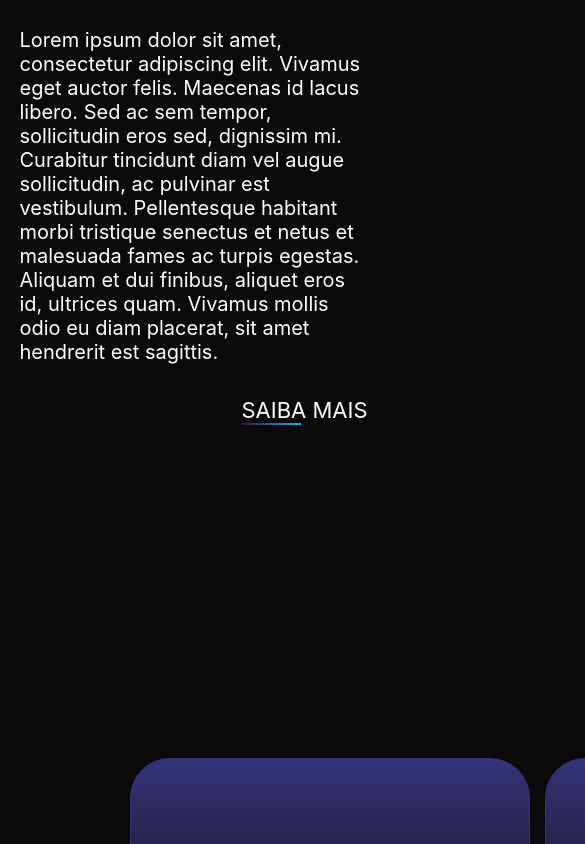
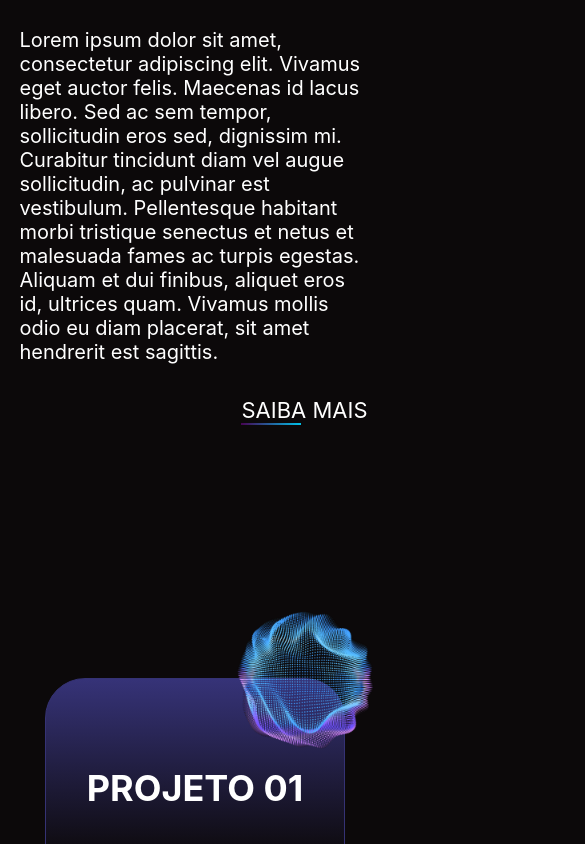
Before and after one commit to GabrielCastro-dev/my-portifolio, a React (Create React App) app: page / in a window 390 px wide. Shown: the part 1156-2000 px from the top of the page, 585 px wide, since content can reach past the window. Built offline with nearby package versions, Linux system fonts and the light colour scheme.

Commit message:
landing projects responsive

```diff
--- a/src/components/GlassCard/GlassCard.scss
+++ b/src/components/GlassCard/GlassCard.scss
@@ -16,3 +16,10 @@
         color: $white;
     }
 }
+
+@media (max-width: 480px){
+    .glass-card{
+        width: 300px;
+        height: 220px;
+    }
+}
--- a/src/components/LandingProjects/LandingProjects.scss
+++ b/src/components/LandingProjects/LandingProjects.scss
@@ -47,3 +47,44 @@
         }
     }
 }
+
+@media (max-width: 1520px){
+    .landing-projects{
+        flex-direction: column;
+        justify-content: center;
+        align-items: center;
+
+        .title{
+            padding-top: 50px;
+        }
+    }
+}
+
+@media (max-width: 1005px){
+    .landing-projects{
+        padding: 0;
+        overflow: hidden;
+
+        .projects{
+            grid-template-columns: 1fr;
+            margin-top: 100px;
+
+            a{
+                top: -90px;
+                right: -60px;
+
+                img{
+                    width: 200px;
+                    height: auto;
+                }
+            }
+        }
+
+        .title{
+            h2{
+                font-size: 80px;
+                line-height: 1.2;
+            }
+        }
+    }
+}
```
